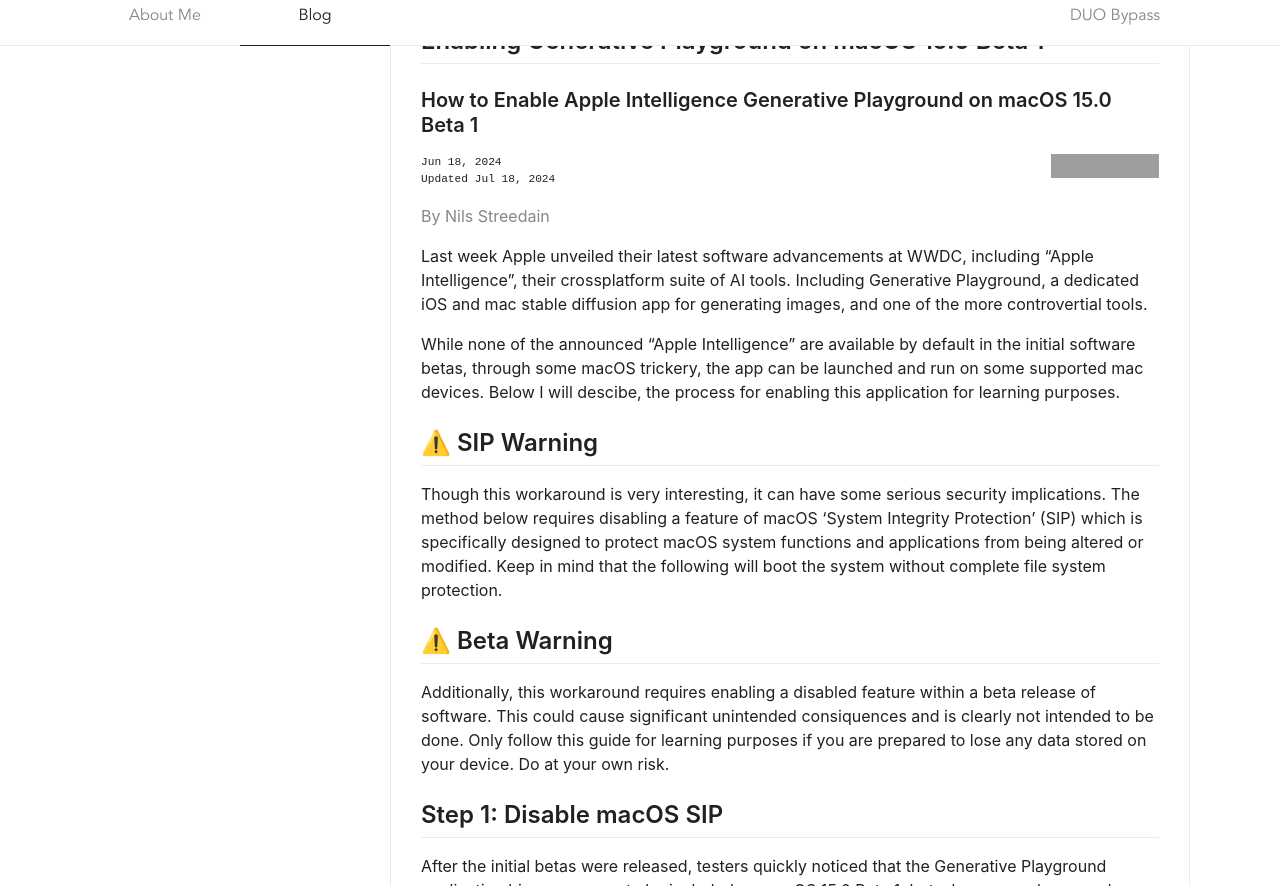
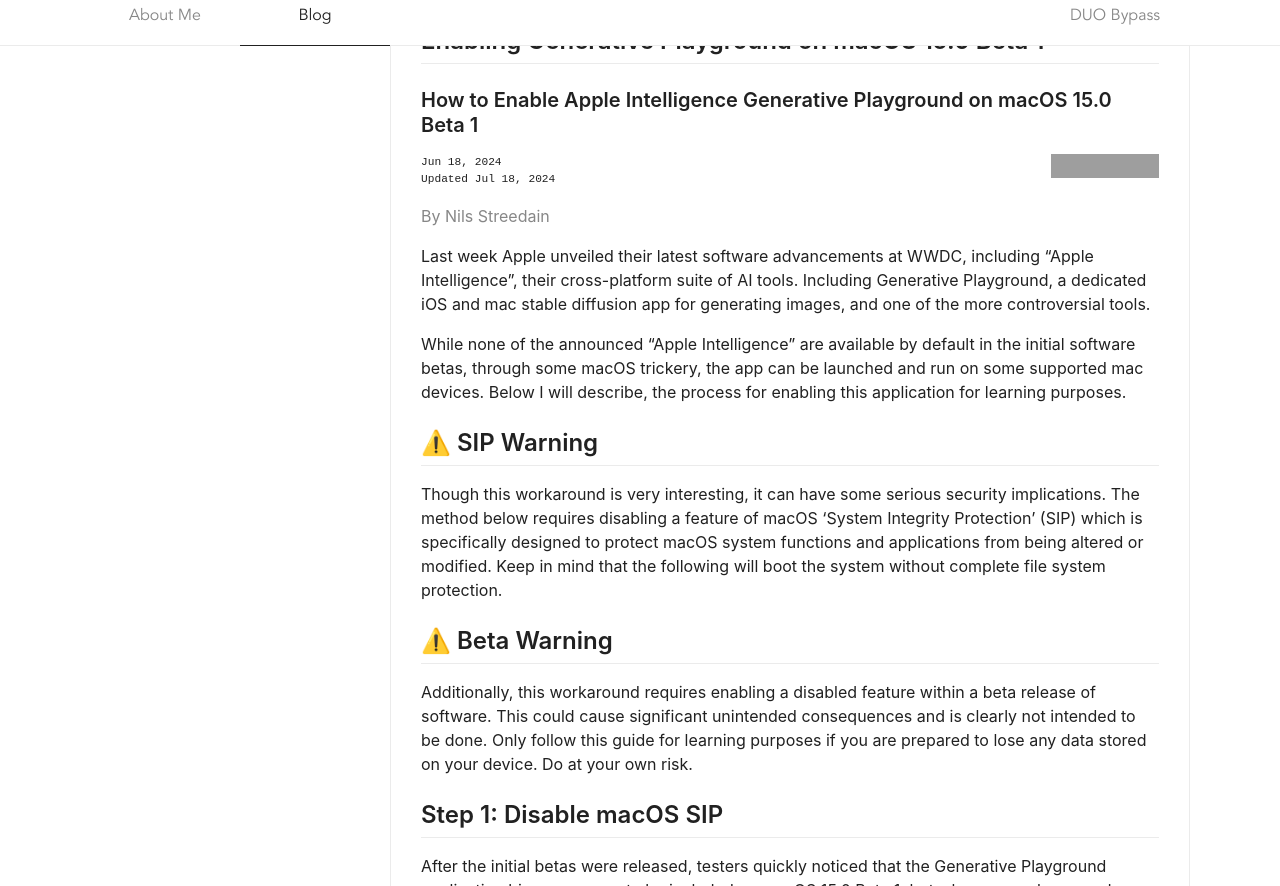
Before and after one commit to nilsstreedain/nilsstreedain.com, a Jekyll site: the page built from blog/_posts/2024-06-18-enabling-generative-playground-on-macos-15-beta-1.md, in a window 1280 px wide and 900 px high, scrolled down 381 px, cut to the strip 14-900 px from the top of the window. Built offline with Jekyll 4.4.1, drawn with Linux system fonts in a browser that asks for light colours; grey boxes are pictures that could not be loaded.

Commit message:
Fixed my terrible spelling

```diff
--- a/blog/_posts/2024-06-18-enabling-generative-playground-on-macos-15-beta-1.md
+++ b/blog/_posts/2024-06-18-enabling-generative-playground-on-macos-15-beta-1.md
@@ -8,15 +8,15 @@
 last_modified_at: 2024-07-18
 featured: true
 ---
-Last week Apple unveiled their latest software advancements at WWDC, including "Apple Intelligence", their crossplatform suite of AI tools. Including Generative Playground, a dedicated iOS and mac stable diffusion app for generating images, and one of the more controvertial tools.
+Last week Apple unveiled their latest software advancements at WWDC, including "Apple Intelligence", their cross-platform suite of AI tools. Including Generative Playground, a dedicated iOS and mac stable diffusion app for generating images, and one of the more controversial tools.
 
-While none of the announced "Apple Intelligence" are available by default in the initial software betas, through some macOS trickery, the app can be launched and run on some supported mac devices. Below I will descibe, the process for enabling this application for learning purposes.
+While none of the announced "Apple Intelligence" are available by default in the initial software betas, through some macOS trickery, the app can be launched and run on some supported mac devices. Below I will describe, the process for enabling this application for learning purposes.
 
 ## ⚠️ SIP Warning
 Though this workaround is very interesting, it can have some serious security implications. The method below requires disabling a feature of macOS ‘System Integrity Protection’ (SIP) which is specifically designed to protect macOS system functions and applications from being altered or modified. Keep in mind that the following will boot the system without complete file system protection.
 
 ## ⚠️ Beta Warning
-Additionally, this workaround requires enabling a disabled feature within a beta release of software. This could cause significant unintended consiquences and is clearly not intended to be done. Only follow this guide for learning purposes if you are prepared to lose any data stored on your device. Do at your own risk.
+Additionally, this workaround requires enabling a disabled feature within a beta release of software. This could cause significant unintended consequences and is clearly not intended to be done. Only follow this guide for learning purposes if you are prepared to lose any data stored on your device. Do at your own risk.
 
 ## Step 1: Disable macOS SIP
 After the initial betas were released, testers quickly noticed that the Generative Playground application binary appears to be included on macOS 15.0 Beta 1, but when ran, only opened a very limited version of the app. Though the compiled code is included, it is disabled. To run the full application, it must be modified, which requires disabling macOS SIP. To get started, reboot your mac into recovery mode. (This guide is only intended for Apple Silicon devices.)
```
